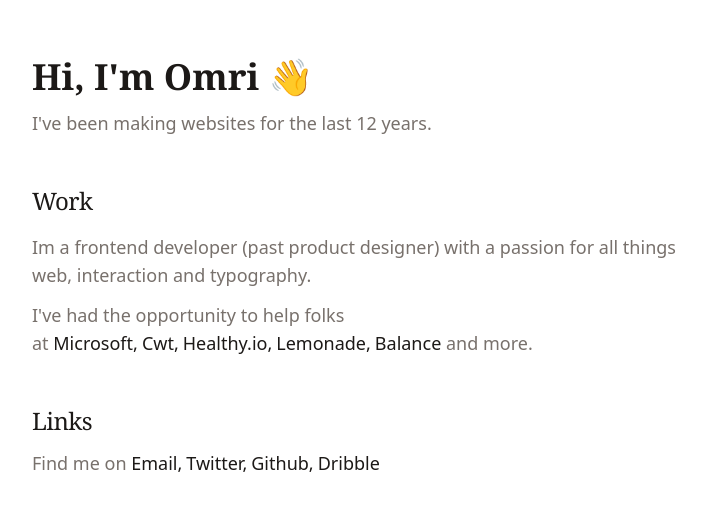
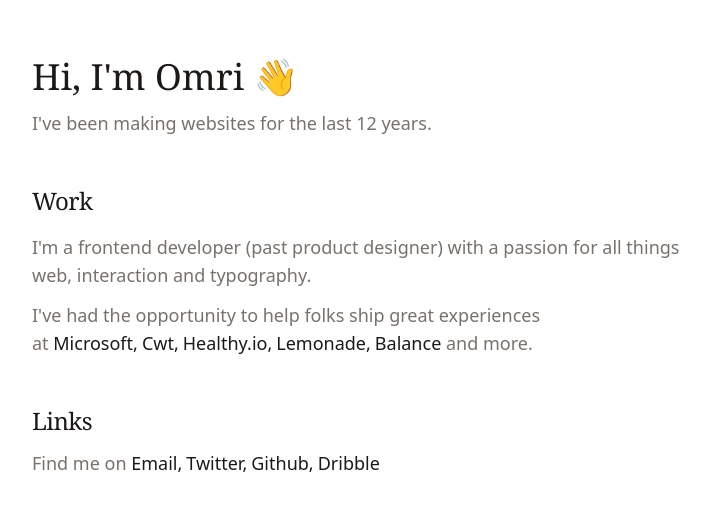
Before and after one commit to omrimor/site, a Next.js app: page / in a window 1280 px wide. Shown: the part 133-644 px from the top of the page, without its empty margins (48-758 px from the left). Built offline with nearby package versions, Linux system fonts and the light colour scheme.

Commit message:
small text update

```diff
--- a/pages/index.tsx
+++ b/pages/index.tsx
@@ -25,7 +25,7 @@
       </Head>
       <main className="flex w-full flex-1 flex-col justify-center px-12 lg:px-20">
         <section className="max-w-2xl">
-          <h1 className="text-4xl font-bold text-stone-900 dark:text-white font-serif">
+          <h1 className="text-4xl font-medium text-stone-900 dark:text-white font-serif">
             Hi, I'm Omri 👋
           </h1>
           <p className="mt-3 text-stone-500 dark:text-stone-400 font-sans text-lg">
@@ -37,11 +37,12 @@
             Work
           </h2>
           <p className="mt-4 text-stone-500 dark:text-stone-400 font-sans text-lg">
-            Im a frontend developer (past product designer) with a passion for
+            I'm a frontend developer (past product designer) with a passion for
             all things web, interaction and typography.
           </p>
           <p className="mt-3 text-stone-500 dark:text-stone-400 font-sans break-words text-lg">
-            I've had the opportunity to help folks at&nbsp;
+            I've had the opportunity to help folks ship great experiences
+            at&nbsp;
             {companies.map((company, index) => (
               <a
                 key={company.name}
```
